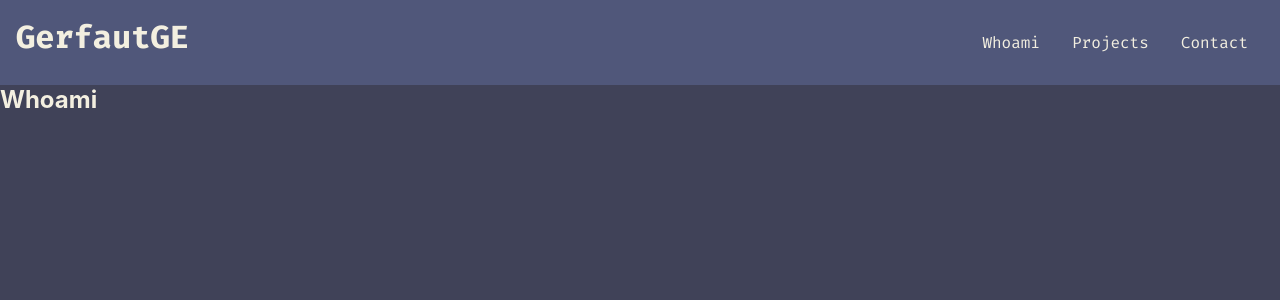
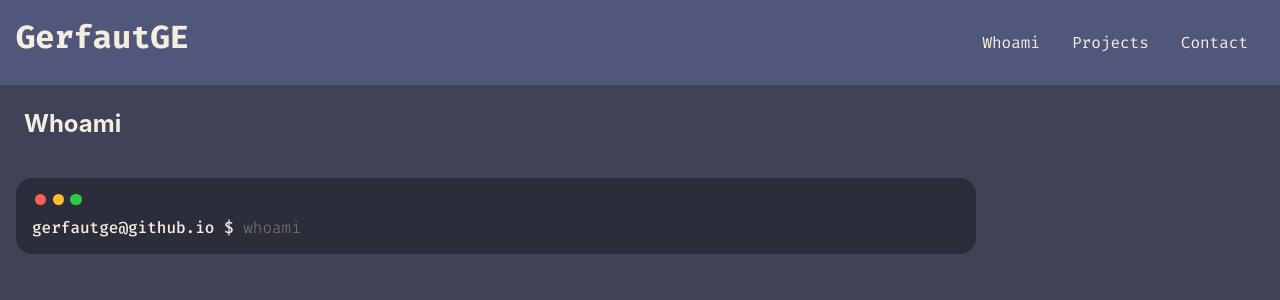
Before and after one commit to GerfautGE/gerfautge.github.io, a React (Create React App) app: page / in a window 1280 px wide. Shown: the top 300 px of the page. Built offline with nearby package versions, Linux system fonts and the light colour scheme.

Commit message:
feat(whoami): add whoami
- whoami title
- console component
- console response are in console.json

```diff
--- /dev/null
+++ b/src/Components/Whoami/Console/Console.scss
@@ -0,0 +1,41 @@
+@import '/src/variables.scss';
+
+.console{
+    width: 75%;
+    height: auto;
+    background-color: $console-background;
+    border-radius: 1em;
+    margin: 1em;
+    padding: 1em;
+    font-family: $font-primary;
+    font-weight: 500;
+    white-space: pre-wrap;
+}
+
+#Console-input{
+    border: none;
+    background-color: $console-background;
+    justify-content: baseline;
+    font-family: $font-primary;
+    font-weight: 200;
+    font-size: 1em;
+}
+
+#Console-input:focus{
+    outline: none;
+}
+
+.dot {
+    height: 0.7em;
+    width: 0.7em;
+    border-radius: 50%;
+    display: inline-block;
+    margin: 0 0.2em;
+    margin-bottom: 0.4em;
+  }
+
+.answer{
+    font-family: $font-primary;
+    font-weight: 200;
+    font-size: 1em;
+}
--- /dev/null
+++ b/src/Components/Whoami/Console/Console.tsx
@@ -0,0 +1,47 @@
+import './Console.scss';
+import { useState } from 'react';
+
+function Console() {
+    //state
+    const [text, setText] = useState('');
+    const [answer, setAnswer] = useState('');
+
+    //parse json file
+    const answers = require('./console.json');
+
+    //functions
+    const handleChange = (e: any) => {
+        setText(e.target.value);
+    }
+
+    const response = (text: string) =>{
+        if(answers[text]){
+            setAnswer(answers[text]);
+        }else{
+            setAnswer('Command not found');
+        }
+    }
+
+    const handleSubmit = (e: any) => {
+        e.preventDefault();
+        response(text);
+        setText('');
+    }
+
+    //render
+    return (
+        <div className="console" >
+            <span className="dot" style={{backgroundColor: '#FF5F57'}}></span>
+            <span className="dot" style={{backgroundColor: '#FFBD2D'}}></span>
+            <span className="dot" style={{backgroundColor: '#2CCC42'}}></span>
+            <form onSubmit={handleSubmit}>
+                gerfautge@github.io $ <input type="text" id='Console-input' placeholder='whoami' autoComplete='off' autoCorrect='off' value={text} onChange={handleChange} onSubmit={handleSubmit} />
+            </form>
+            <p className='answer'>
+                {answer}
+            </p>
+        </div>
+    )
+}
+
+export default Console
--- /dev/null
+++ b/src/Components/Whoami/Console/console.json
@@ -0,0 +1,4 @@
+{
+    "whoami": "GerfautGE aka \"Gerf\" or 0xGerfaut\n - french 🇫🇷, 22yo 🎂, Paris 📍\n - interested in web development, cybersecurity, reverse engineering, and more\n - currently learning C, C++, and more\n - I'm a beginner in programming, but I'm trying to learn as much as I can",
+    "sudo su" : "root"
+}
--- a/src/Components/Whoami/Whoami.scss
+++ b/src/Components/Whoami/Whoami.scss
@@ -1 +1,5 @@
 @import "/src/variables.scss";
+
+h2{
+    padding: 1em;
+}
--- a/src/Components/Whoami/Whoami.tsx
+++ b/src/Components/Whoami/Whoami.tsx
@@ -1,9 +1,11 @@
 import './Whoami.scss';
+import Console from './Console/Console';
 
 function Whoami(){
     return (
         <div className="whoami">
             <h2>Whoami</h2>
+            <Console />
         </div>
     )
 }
```
